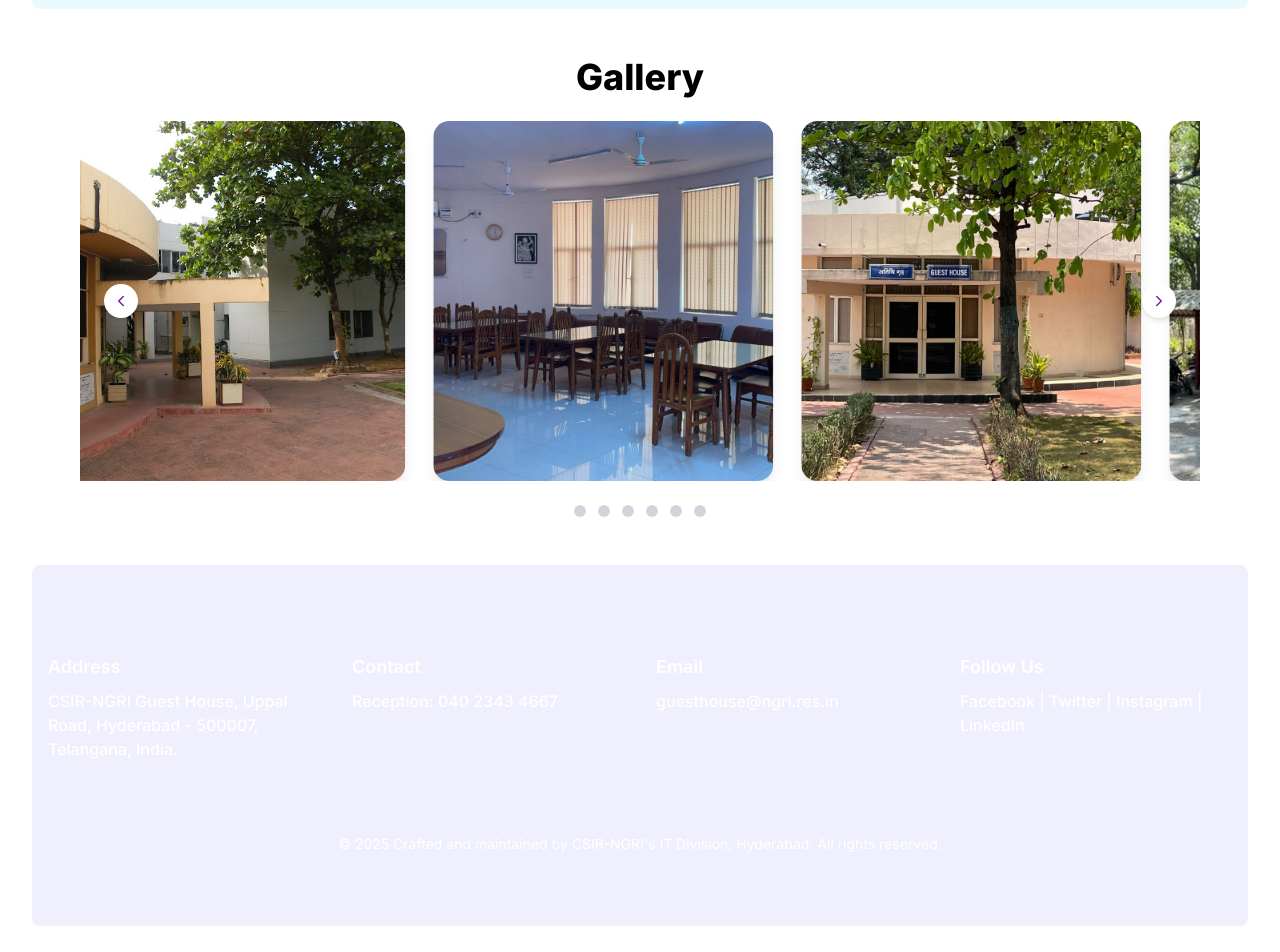
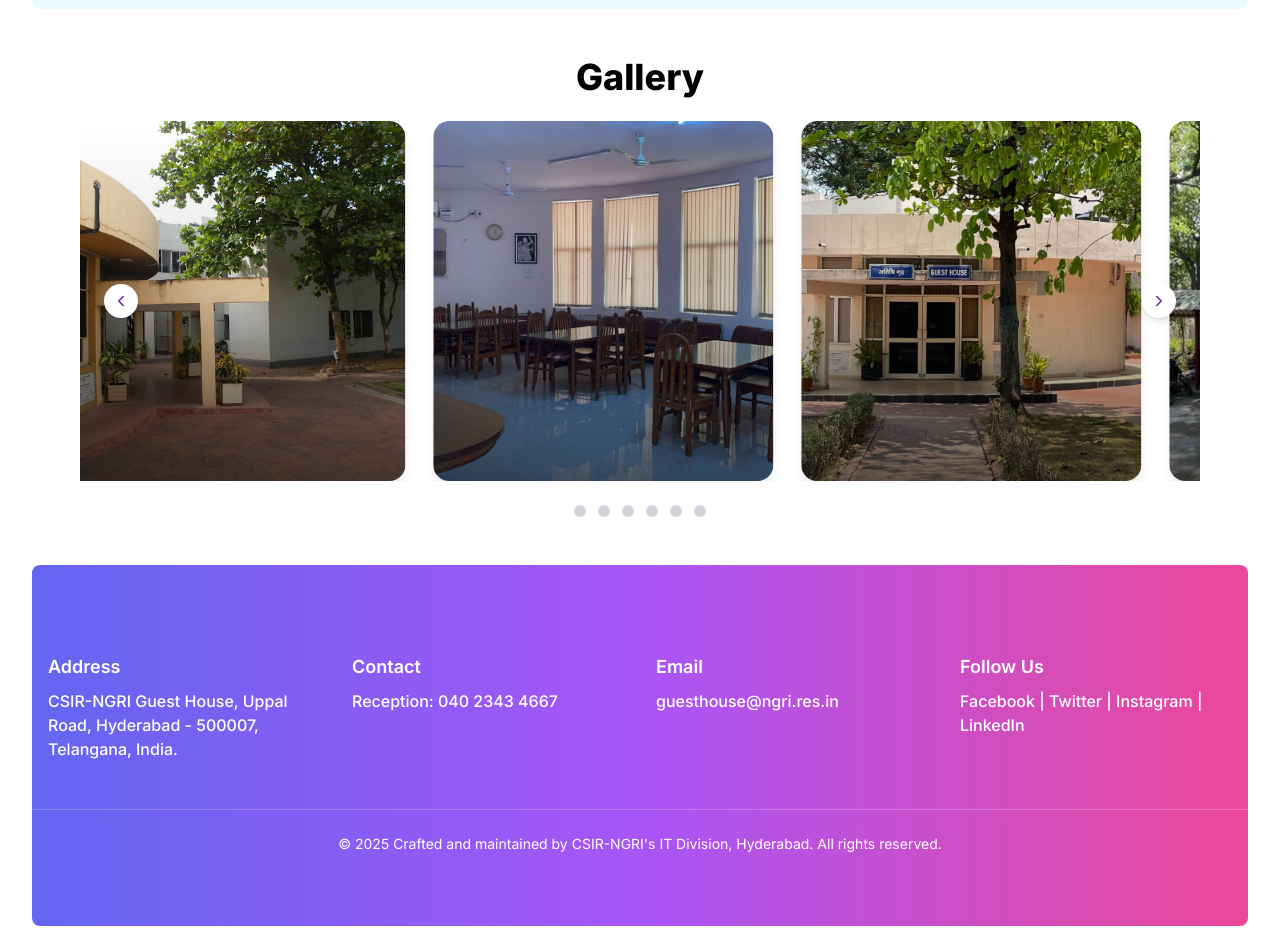
Before and after one commit to Abhinavkulkarni997/NgriGuestHouseORS, a React (Vite) app in the folder Frontend/: page / in a window 1280 px wide. Shown: the part 1640-2592 px from the top of the page. Built offline with nearby package versions, Linux system fonts and the light colour scheme; the HTML template or start-up script is replaced by a standard one.

Commit message:
new features and files added

```diff
--- a/Frontend/src/components/Footer/Footer.jsx
+++ b/Frontend/src/components/Footer/Footer.jsx
@@ -21,7 +21,7 @@ const Footer = () => {
     info:'Facebook | Twitter | Instagram | LinkedIn'
 }]
   return (
-    <footer className='bottom-0 left-0 relative bg-indigo-500/10 backdrop-blur-md  rounded-lg w-full pt-10 py-12 '>
+    <footer className='bottom-0 left-0 relative bg-indigo-500/70 backdrop-blur-md bg-gradient-to-r from-indigo-500 via-purple-500 to-pink-500 rounded-lg w-full pt-10 py-12 '>
     <div className='max-w-[1280px] mx-auto px-4 py-12 grid md:grid-cols-4 gap-8 '>
         {footerItems.map((item,index)=>{
             return(
--- a/Frontend/src/components/GuestHouseGallery/GuestHouseGallery.jsx
+++ b/Frontend/src/components/GuestHouseGallery/GuestHouseGallery.jsx
@@ -345,7 +345,7 @@ export default function GuestHouseCenteredCarousel() {
                   />
 
                   {/** gradient overlay to darken lower portion */}
-                  {/* <div className="absolute inset-0 bg-gradient-to-t from-black/60 via-black/10 to-transparent pointer-events-none"></div> */}
+                  <div className="absolute inset-0 bg-gradient-to-t from-black/60 via-black/10 to-transparent pointer-events-none"></div>
 
                 </div>
               </SwiperSlide>
```
